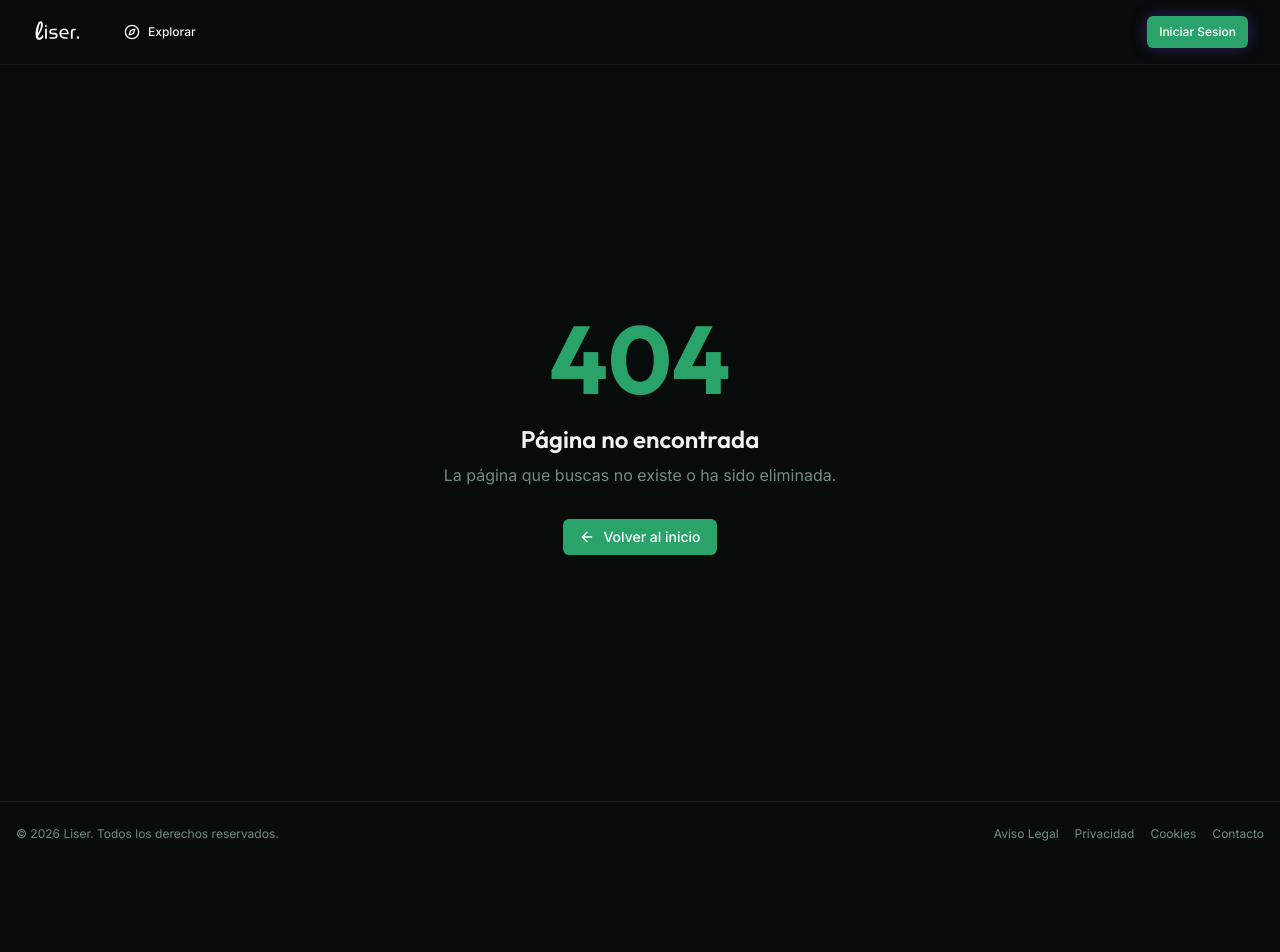
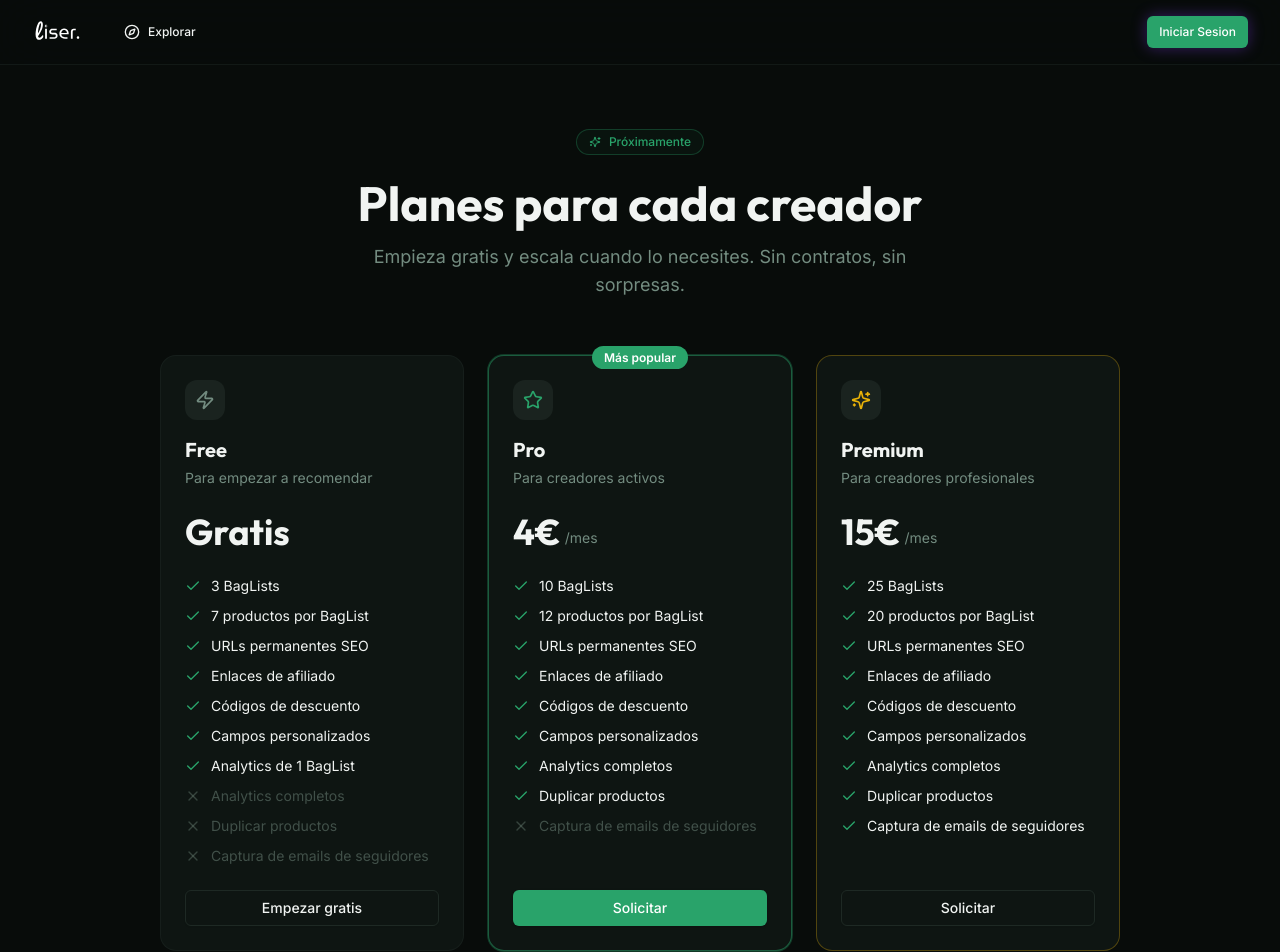
Before and after one commit to excusasclub/liser_v26, a React (Create React App) app in the folder frontend/: page /pricing in a window 1280 px wide. Shown: the top 952 px of the page. Before the commit the page ends 866 px from the top, so only its background shows below. Built offline with nearby package versions, Linux system fonts and the light colour scheme.

Commit message:
Feature: página de precios con planes y solicitar

```diff
--- a/frontend/src/App.js
+++ b/frontend/src/App.js
@@ -16,6 +16,7 @@ import EditProfilePage from '@/pages/EditProfilePage';
 import AnalyticsPage from '@/pages/AnalyticsPage';
 import AdminPage from '@/pages/AdminPage';
 import LegalPage from '@/pages/LegalPage';
+import PricingPage from '@/pages/PricingPage';
 import { Footer } from '@/components/Footer';
 import GoogleCallbackPage from '@/pages/GoogleCallbackPage';
 import ResetPasswordPage from '@/pages/ResetPasswordPage';
@@ -69,6 +70,7 @@ function AppContent() {
         <Route path="/reset-password" element={<ResetPasswordPage />} />
         <Route path="/choose-username" element={<ChooseUsernamePage />} />
         <Route path="/legal/:page" element={<LegalPage />} />
+        <Route path="/pricing" element={<PricingPage />} />
         <Route path="*" element={<NotFoundPage />} />
       </Routes>
       <Footer />
--- a/frontend/src/components/Footer.js
+++ b/frontend/src/components/Footer.js
@@ -10,7 +10,8 @@ export function Footer() {
                     <Link to="/legal/aviso-legal" className="hover:text-foreground transition-colors">Aviso Legal</Link>
                     <Link to="/legal/privacidad" className="hover:text-foreground transition-colors">Privacidad</Link>
                     <Link to="/legal/cookies" className="hover:text-foreground transition-colors">Cookies</Link>
-                    <a href="mailto:liserbaglist@gmail.com" className="hover:text-foreground transition-colors">Contacto</a>
+                    <Link to="/pricing" className="hover:text-foreground transition-colors">Planes</Link>
+                    <a href="mailto:hello@liser.es" className="hover:text-foreground transition-colors">Contacto</a>
                 </div>
             </div>
         </footer>
--- /dev/null
+++ b/frontend/src/pages/PricingPage.js
@@ -0,0 +1,181 @@
+import React, { useState } from 'react';
+import { Helmet } from 'react-helmet';
+import { Check, X, Zap, Star, Sparkles } from 'lucide-react';
+import { Button } from '@/components/ui/button';
+import { toast } from 'sonner';
+
+const PLANS = [
+    {
+        id: 'free',
+        name: 'Free',
+        price: 0,
+        description: 'Para empezar a recomendar',
+        icon: Zap,
+        color: 'text-muted-foreground',
+        borderColor: 'border-border/50',
+        features: [
+            { text: '3 BagLists', included: true },
+            { text: '7 productos por BagList', included: true },
+            { text: 'URLs permanentes SEO', included: true },
+            { text: 'Enlaces de afiliado', included: true },
+            { text: 'Códigos de descuento', included: true },
+            { text: 'Campos personalizados', included: true },
+            { text: 'Analytics de 1 BagList', included: true },
+            { text: 'Analytics completos', included: false },
+            { text: 'Duplicar productos', included: false },
+            { text: 'Captura de emails de seguidores', included: false },
+        ],
+    },
+    {
+        id: 'pro',
+        name: 'Pro',
+        price: 4,
+        description: 'Para creadores activos',
+        icon: Star,
+        color: 'text-primary',
+        borderColor: 'border-primary/50',
+        highlight: true,
+        features: [
+            { text: '10 BagLists', included: true },
+            { text: '12 productos por BagList', included: true },
+            { text: 'URLs permanentes SEO', included: true },
+            { text: 'Enlaces de afiliado', included: true },
+            { text: 'Códigos de descuento', included: true },
+            { text: 'Campos personalizados', included: true },
+            { text: 'Analytics completos', included: true },
+            { text: 'Duplicar productos', included: true },
+            { text: 'Captura de emails de seguidores', included: false },
+        ],
+    },
+    {
+        id: 'premium',
+        name: 'Premium',
+        price: 15,
+        description: 'Para creadores profesionales',
+        icon: Sparkles,
+        color: 'text-yellow-500',
+        borderColor: 'border-yellow-500/30',
+        features: [
+            { text: '25 BagLists', included: true },
+            { text: '20 productos por BagList', included: true },
+            { text: 'URLs permanentes SEO', included: true },
+            { text: 'Enlaces de afiliado', included: true },
+            { text: 'Códigos de descuento', included: true },
+            { text: 'Campos personalizados', included: true },
+            { text: 'Analytics completos', included: true },
+            { text: 'Duplicar productos', included: true },
+            { text: 'Captura de emails de seguidores', included: true },
+        ],
+    },
+];
+
+export default function PricingPage() {
+    const [requested, setRequested] = useState({});
+
+    const handleRequest = (planId) => {
+        if (requested[planId]) return;
+        const subject = encodeURIComponent(`Solicitud plan ${planId} — Liser`);
+        const body = encodeURIComponent(`Hola,\n\nMe gustaría solicitar acceso al plan ${planId} de Liser.\n\nMi username en Liser es: \n\nGracias.`);
+        window.open(`mailto:hello@liser.es?subject=${subject}&body=${body}`, '_blank');
+        setRequested(prev => ({ ...prev, [planId]: true }));
+        toast.success('Abriendo tu cliente de email...');
+    };
+
+    return (
+        <>
+            <Helmet>
+                <title>Planes y precios — Liser</title>
+                <meta name="description" content="Elige el plan de Liser que mejor se adapta a ti. Desde gratis hasta premium, para cada tipo de creador." />
+                <meta name="robots" content="noindex, nofollow" />
+            </Helmet>
+
+            <div className="max-w-5xl mx-auto px-4 sm:px-6 lg:px-8 py-16">
+                <div className="text-center mb-14">
+                    <div className="inline-flex items-center gap-2 px-3 py-1 rounded-full border border-primary/30 bg-primary/5 text-primary text-xs font-medium mb-6">
+                        <Sparkles className="w-3 h-3" />
+                        Próximamente
+                    </div>
+                    <h1 className="text-4xl sm:text-5xl font-bold font-['Outfit'] text-foreground mb-4">
+                        Planes para cada creador
+                    </h1>
+                    <p className="text-muted-foreground text-lg max-w-xl mx-auto">
+                        Empieza gratis y escala cuando lo necesites. Sin contratos, sin sorpresas.
+                    </p>
+                </div>
+
+                <div className="grid grid-cols-1 md:grid-cols-3 gap-6">
+                    {PLANS.map((plan) => {
+                        const Icon = plan.icon;
+                        return (
+                            <div
+                                key={plan.id}
+                                className={`relative rounded-2xl border ${plan.borderColor} bg-card p-6 flex flex-col gap-6 ${plan.highlight ? 'ring-1 ring-primary/30' : ''}`}
+                            >
+                                {plan.highlight && (
+                                    <div className="absolute -top-3 left-1/2 -translate-x-1/2">
+                                        <span className="bg-primary text-primary-foreground text-xs font-semibold px-3 py-1 rounded-full">
+                                            Más popular
+                                        </span>
+                                    </div>
+                                )}
+
+                                <div>
+                                    <div className={`w-10 h-10 rounded-xl bg-muted flex items-center justify-center mb-4`}>
+                                        <Icon className={`w-5 h-5 ${plan.color}`} />
+                                    </div>
+                                    <h2 className="text-xl font-bold font-['Outfit'] text-foreground">{plan.name}</h2>
+                                    <p className="text-sm text-muted-foreground mt-1">{plan.description}</p>
+                                </div>
+
+                                <div className="flex items-end gap-1">
+                                    {plan.price === 0 ? (
+                                        <span className="text-4xl font-bold font-['Outfit'] text-foreground">Gratis</span>
+                                    ) : (
+                                        <>
+                                            <span className="text-4xl font-bold font-['Outfit'] text-foreground">{plan.price}€</span>
+                                            <span className="text-muted-foreground text-sm mb-1">/mes</span>
+                                        </>
+                                    )}
+                                </div>
+
+                                <ul className="space-y-2.5 flex-1">
+                                    {plan.features.map((feature, i) => (
+                                        <li key={i} className="flex items-center gap-2.5 text-sm">
+                                            {feature.included ? (
+                                                <Check className="w-4 h-4 text-primary shrink-0" />
+                                            ) : (
+                                                <X className="w-4 h-4 text-muted-foreground/40 shrink-0" />
+                                            )}
+                                            <span className={feature.included ? 'text-foreground' : 'text-muted-foreground/50'}>
+                                                {feature.text}
+                                            </span>
+                                        </li>
+                                    ))}
+                                </ul>
+
+                                {plan.price === 0 ? (
+                                    <Button variant="outline" className="w-full" onClick={() => window.location.href = '/auth'}>
+                                        Empezar gratis
+                                    </Button>
+                                ) : (
+                                    <Button
+                                        className={`w-full ${plan.highlight ? 'bg-primary hover:bg-primary/90' : ''}`}
+                                        variant={plan.highlight ? 'default' : 'outline'}
+                                        onClick={() => handleRequest(plan.id)}
+                                    >
+                                        {requested[plan.id] ? '✓ Solicitud enviada' : 'Solicitar'}
+                                    </Button>
+                                )}
+                            </div>
+                        );
+                    })}
+                </div>
+
+                <p className="text-center text-xs text-muted-foreground mt-10">
+                    Los planes de pago están en desarrollo. Si quieres acceso anticipado, escríbenos a{' '}
+                    <a href="mailto:hello@liser.es" className="text-primary hover:underline">hello@liser.es</a>
+                </p>
+            </div>
+        </>
+    );
+}
```
